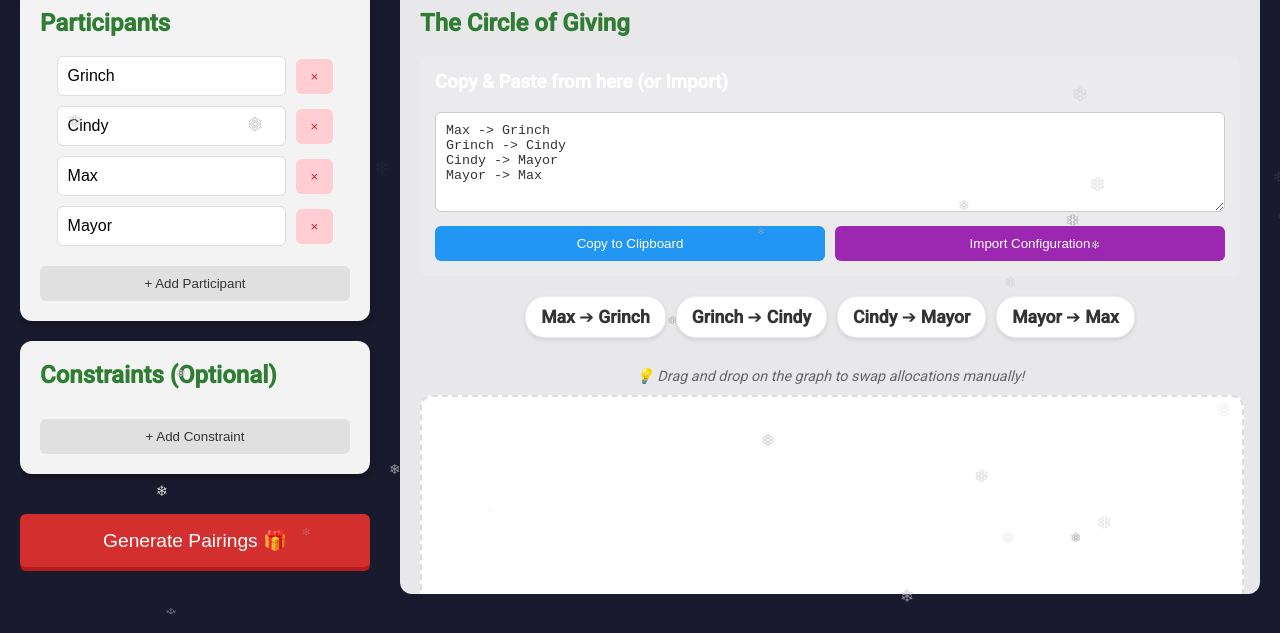
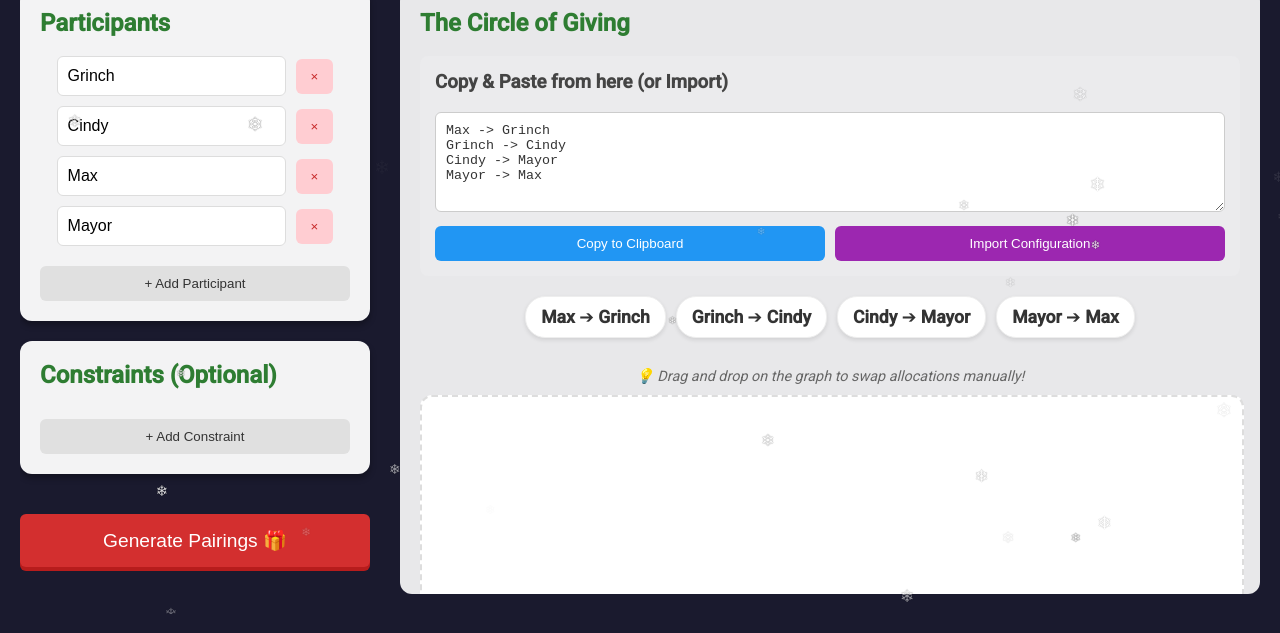
Before and after one commit to Savgore/not-so-secret-santa, a plain HTML site: page index.html in a window 1280 px wide. Shown: the part 186-819 px from the top of the page. Drawn offline with nearby package versions, Linux system fonts and the light colour scheme; a web font is replaced by a local one.

Commit message:
h3 text colour

```diff
--- a/static/style.css
+++ b/static/style.css
@@ -284,7 +284,7 @@ button:active {
 
 .export-section h3 {
     margin-top: 0;
-    color: #fff;
+    color: #444444;
 }
 
 #markdown-output {
```
